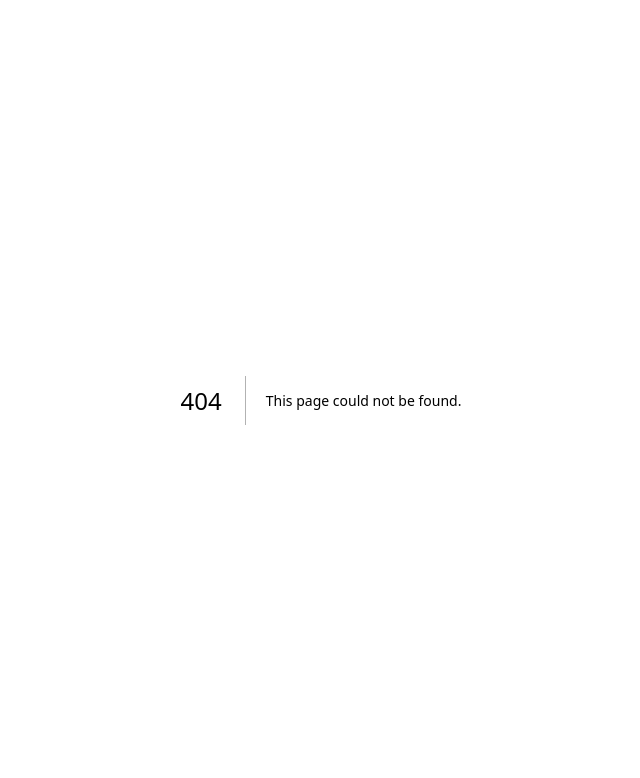
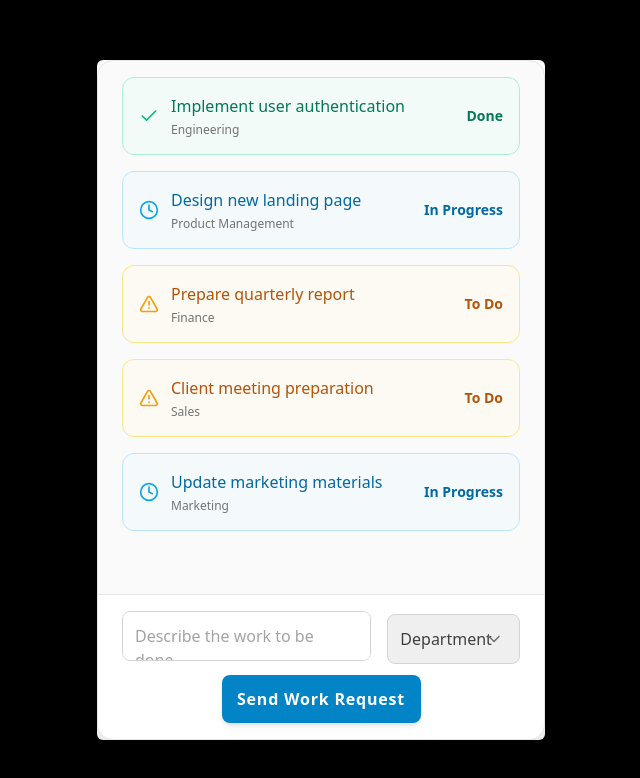
Before and after one commit to ResQAI/ResQAI, a Next.js app: page /responsePlan in a window 1280 px wide. Before the commit this address had no page. Shown: the top 778 px of the page, without its empty margins (319-959 px from the left). Built offline with nearby package versions, Linux system fonts and the light colour scheme.

Commit message:
Response Plan Basic

```diff
--- /dev/null
+++ b/src/app/responsePlan/layout.tsx
@@ -0,0 +1,11 @@
+export default function ResponseLayout({
+    children,
+  }: Readonly<{
+    children: React.ReactNode;
+  }>) {
+    return (
+      <html lang="en">
+        <body className="bg-black antialiased">{children}</body>
+      </html>
+    );
+  }
--- /dev/null
+++ b/src/app/responsePlan/page.tsx
@@ -0,0 +1,14 @@
+import React from 'react'
+import ResponsePlan from '@/components/ResponsePlan'
+
+const Response = () => {
+  return (
+    <div className='flex justify-center items-center h-screen'>
+      <div className='bg-white h-[85vh] w-[35%] rounded-md'>
+        <ResponsePlan />
+      </div>
+    </div>
+  )
+}
+
+export default Response
--- /dev/null
+++ b/src/components/ResponsePlan.tsx
@@ -0,0 +1,251 @@
+"use client"
+import React, { useState } from 'react'
+import { ChevronDown, Trash2, Check, Clock, AlertTriangle } from 'lucide-react'
+
+interface Work {
+  id: number;
+  description: string;
+  status: 'done' | 'in-progress' | 'to-do';
+  department: string;
+}
+
+const departments = [
+  'Engineering',
+  'Product Management',
+  'Customer Support',
+  'Sales',
+  'Marketing',
+  'Human Resources',
+  'Finance'
+]
+
+// Initial mock data for works
+const initialWorks: Work[] = [
+  {
+    id: 1,
+    description: 'Implement user authentication',
+    status: 'done',
+    department: 'Engineering'
+  },
+  {
+    id: 2,
+    description: 'Design new landing page',
+    status: 'in-progress',
+    department: 'Product Management'
+  },
+  {
+    id: 3,
+    description: 'Prepare quarterly report',
+    status: 'to-do',
+    department: 'Finance'
+  },
+  {
+    id: 4,
+    description: 'Client meeting preparation',
+    status: 'to-do',
+    department: 'Sales'
+  },
+  {
+    id: 5,
+    description: 'Update marketing materials',
+    status: 'in-progress',
+    department: 'Marketing'
+  }
+]
+
+const StatusIcons = {
+  'done': Check,
+  'in-progress': Clock,
+  'to-do': AlertTriangle
+}
+
+const StatusColors = {
+  'done': {
+    bg: 'bg-emerald-50/50',
+    text: 'text-emerald-700',
+    icon: 'text-emerald-500',
+    border: 'border-emerald-200'
+  },
+  'in-progress': {
+    bg: 'bg-sky-50/50',
+    text: 'text-sky-700',
+    icon: 'text-sky-500',
+    border: 'border-sky-200'
+  },
+  'to-do': {
+    bg: 'bg-amber-50/50',
+    text: 'text-amber-700',
+    icon: 'text-amber-500',
+    border: 'border-amber-200'
+  }
+}
+
+const ResponsePlan = () => {
+  const [workDescription, setWorkDescription] = useState('');
+  const [selectedDepartment, setSelectedDepartment] = useState('');
+  const [works, setWorks] = useState<Work[]>(initialWorks);
+  const [hoveredWork, setHoveredWork] = useState<number | null>(null);
+
+  const handleSubmit = (e: React.FormEvent) => {
+    e.preventDefault();
+
+    // Basic validation
+    if (!workDescription.trim()) {
+      alert('Please enter a work description');
+      return;
+    }
+
+    if (!selectedDepartment) {
+      alert('Please select a department');
+      return;
+    }
+
+    // Add new work item
+    const newWork: Work = {
+      id: works.length + 1,
+      description: workDescription,
+      status: 'to-do',
+      department: selectedDepartment
+    }
+
+    setWorks([...works, newWork]);
+
+    // Reset form
+    setWorkDescription('');
+    setSelectedDepartment('');
+  };
+
+  const handleDeleteWork = (id: number) => {
+    setWorks(works.filter(work => work.id !== id));
+  };
+
+  return (
+    <div className="bg-neutral-50 h-full rounded-2xl shadow-2xl overflow-hidden border border-neutral-200 flex flex-col">
+      {/* Work List Section */}
+      <div className="flex-1 overflow-y-auto px-6 py-4 space-y-4 scrollbar-thin scrollbar-thumb-neutral-300">
+        {works.map((work) => {
+          const statusStyle = StatusColors[work.status];
+          const StatusIcon = StatusIcons[work.status];
+
+          return (
+            <div
+              key={work.id}
+              className={`
+                relative group cursor-pointer
+                ${statusStyle.bg} ${statusStyle.border}
+                border rounded-xl p-4
+                transition-all duration-500
+                hover:shadow-lg
+              `}
+              onMouseEnter={() => setHoveredWork(work.id)}
+              onMouseLeave={() => setHoveredWork(null)}
+            >
+              {/* Hover effect */}
+              {hoveredWork === work.id && (
+                <div className="absolute inset-0 bg-neutral-200/50
+                  animate-spread z-0 rounded-xl"></div>
+              )}
+
+              {/* Content with blur effect */}
+              <div className={`
+                relative z-10 flex items-center
+                ${hoveredWork === work.id ? 'blur-sm' : ''}
+              `}>
+                <StatusIcon className={`mr-3 ${statusStyle.icon}`} size={20} />
+                <div className="flex-grow">
+                  <div className={`font-medium ${statusStyle.text}`}>
+                    {work.description}
+                  </div>
+                  <div className="text-xs text-neutral-500 mt-1">
+                    {work.department}
+                  </div>
+                </div>
+                <div className={`
+                  capitalize font-semibold
+                  ${statusStyle.text} text-sm
+                `}>
+                  {work.status.replace('-', ' ')}
+                </div>
+              </div>
+
+              {/* Hover dustbin icon */}
+              {hoveredWork === work.id && (
+                <div className="absolute inset-0 flex items-center
+                  justify-center z-20">
+                  <button
+                    onClick={() => handleDeleteWork(work.id)}
+                    className="z-30 hover:scale-110 transition-transform"
+                  >
+                    <Trash2
+                      className="text-neutral-700 hover:text-red-500"
+                      size={24}
+                    />
+                  </button>
+                </div>
+              )}
+            </div>
+          )
+        })}
+      </div>
+
+      {/* Input Section - Static at Bottom */}
+      <div className="bg-white border-t border-neutral-200 px-6 py-4 mt-auto">
+        <form onSubmit={handleSubmit} className="space-y-2">
+          <div className="flex items-center space-x-4">
+            <div className="flex-grow">
+              <textarea
+                value={workDescription}
+                onChange={(e) => setWorkDescription(e.target.value)}
+                rows={1}
+                className="w-full border border-neutral-300 rounded-lg p-3
+                focus:ring-2 focus:ring-sky-500 focus:outline-none
+                hover:border-sky-300 transition-all duration-300
+                resize-none text-neutral-700
+                placeholder-neutral-400"
+                placeholder="Describe the work to be done..."
+              />
+            </div>
+            <div className="w-1/3">
+              <div className="relative">
+                <select
+                  value={selectedDepartment}
+                  onChange={(e) => setSelectedDepartment(e.target.value)}
+                  className="w-full border border-neutral-300 rounded-lg p-3
+                  appearance-none focus:ring-2 focus:ring-sky-500
+                  focus:outline-none hover:border-sky-300
+                  transition-all duration-300 text-neutral-700"
+                >
+                  <option value="">Department</option>
+                  {departments.map((dept) => (
+                    <option key={dept} value={dept}>
+                      {dept}
+                    </option>
+                  ))}
+                </select>
+                <div className="pointer-events-none absolute inset-y-0 right-0 flex items-center px-4 text-neutral-500">
+                  <ChevronDown size={20} />
+                </div>
+              </div>
+            </div>
+          </div>
+
+          <div className="flex justify-center">
+            <button
+              type="submit"
+              className="w-1/2 bg-sky-600 text-white py-3 rounded-lg
+              hover:bg-sky-700 active:bg-sky-800
+              focus:outline-none focus:ring-2 focus:ring-sky-300
+              transition-all duration-300 transform hover:scale-[1.02]
+              active:scale-95 shadow-md hover:shadow-xl
+              font-semibold tracking-wider"
+            >
+              Send Work Request
+            </button>
+          </div>
+        </form>
+      </div>
+    </div>
+  )
+}
+
+export default ResponsePlan
```
